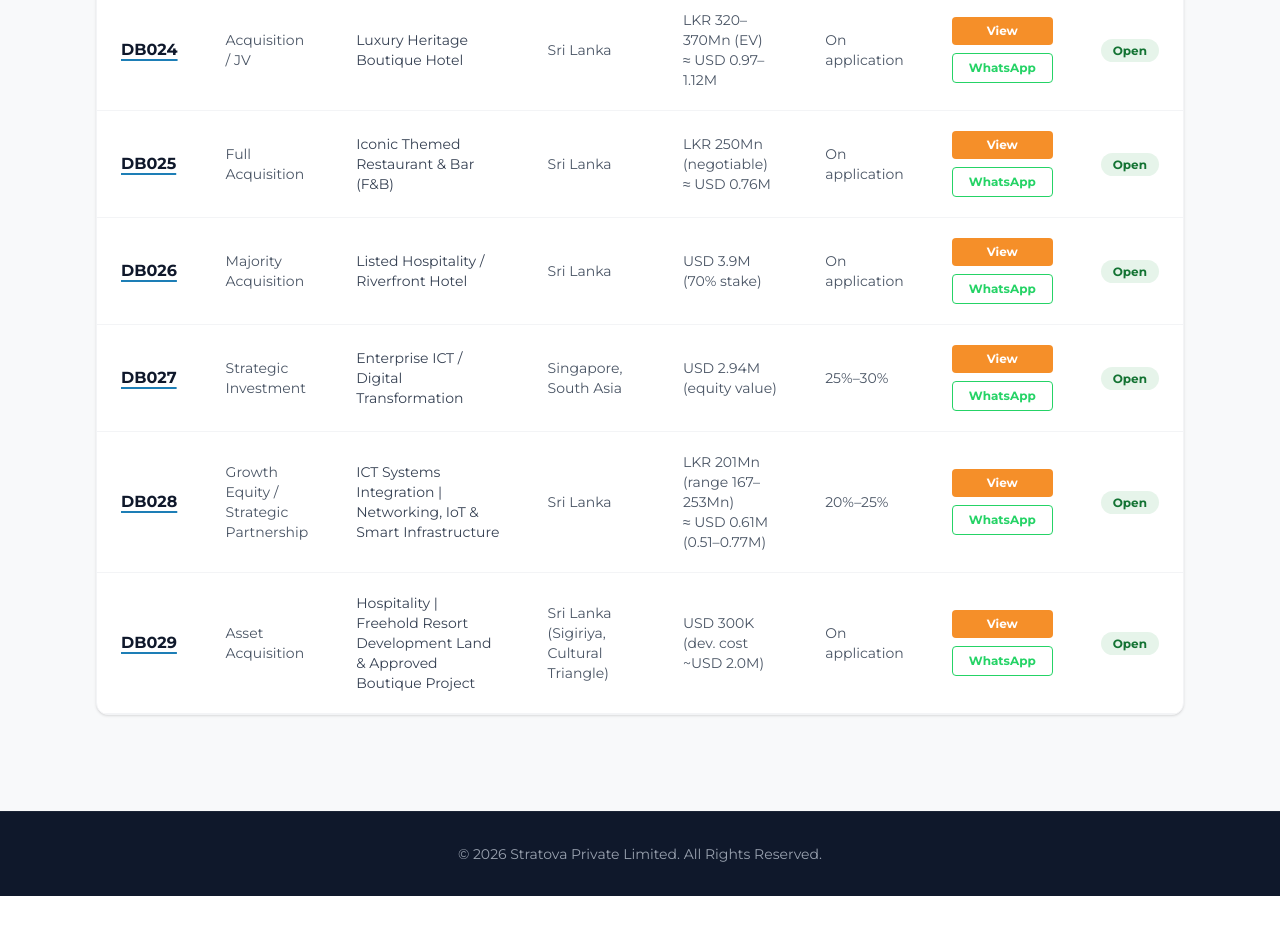
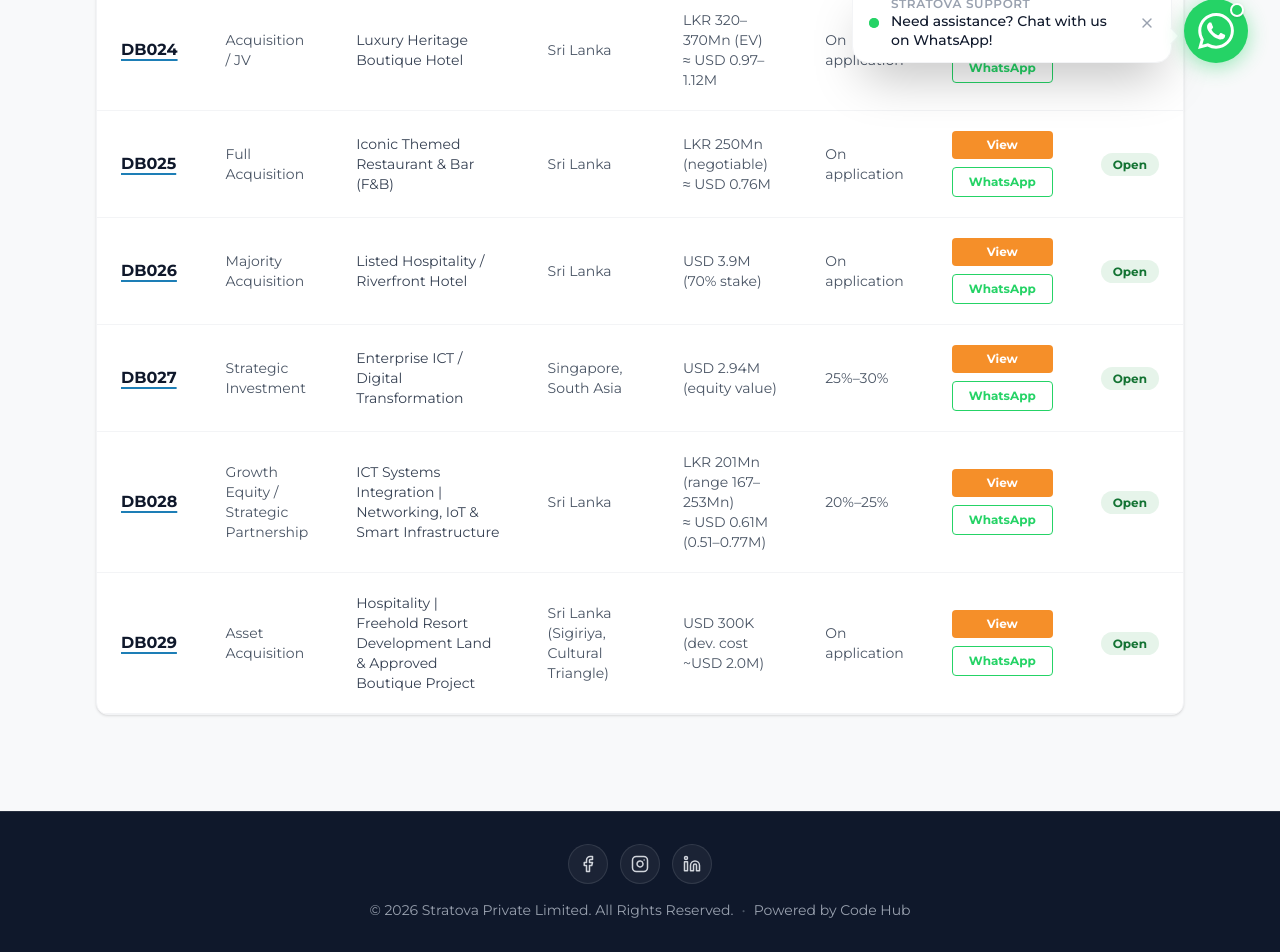
Before and after one commit to ChaminduYasintha/stratova, a React (Vite) app: page /investments in a window 1280 px wide. Shown: the part 705-1657 px from the top of the page. Before the commit the page ends 1601 px from the top, so only its background shows below. Built offline with nearby package versions, Linux system fonts and the light colour scheme.

Commit message:
feat: add layout, footer, WhatsApp integration, and investment opportunities components

```diff
--- /dev/null
+++ b/src/components/FloatingWhatsApp.tsx
@@ -0,0 +1,130 @@
+import React, { useState, useEffect } from 'react';
+import { motion, AnimatePresence } from 'motion/react';
+import { X } from 'lucide-react';
+
+interface FloatingWhatsAppProps {
+  phoneNumber?: string;
+  defaultMessage?: string;
+}
+
+export const FloatingWhatsApp: React.FC<FloatingWhatsAppProps> = ({
+  phoneNumber = '94776110005',
+  defaultMessage = 'Hello Stratova, I would like to inquire about your services.',
+}) => {
+  const [showTooltip, setShowTooltip] = useState(false);
+  const [hasDismissed, setHasDismissed] = useState(false);
+
+  // Automatically show greeting badge after a short delay on desktop
+  useEffect(() => {
+    const timer = setTimeout(() => {
+      if (!hasDismissed) {
+        setShowTooltip(true);
+      }
+    }, 2500);
+
+    return () => clearTimeout(timer);
+  }, [hasDismissed]);
+
+  const handleDismiss = (e: React.MouseEvent) => {
+    e.preventDefault();
+    e.stopPropagation();
+    setShowTooltip(false);
+    setHasDismissed(true);
+  };
+
+  const whatsappUrl = `https://wa.me/${phoneNumber}?text=${encodeURIComponent(defaultMessage)}`;
+
+  return (
+    <aside
+      aria-label="WhatsApp Contact Support"
+      className="fixed bottom-6 right-6 md:bottom-8 md:right-8 z-[999] flex items-end gap-3 select-none"
+    >
+      {/* Greeting Bubble / Tooltip */}
+      <AnimatePresence>
+        {showTooltip && (
+          <motion.div
+            initial={{ opacity: 0, y: 10, scale: 0.95 }}
+            animate={{ opacity: 1, y: 0, scale: 1 }}
+            exit={{ opacity: 0, y: 10, scale: 0.95 }}
+            transition={{ duration: 0.25 }}
+            className="hidden sm:flex items-center gap-3 bg-white text-stratova-dark px-4 py-3 rounded-2xl shadow-2xl border border-gray-100 max-w-xs relative group cursor-pointer"
+            onClick={() => window.open(whatsappUrl, '_blank', 'noopener,noreferrer')}
+          >
+            {/* Pulsing online indicator */}
+            <div className="relative flex shrink-0">
+              <span className="w-2.5 h-2.5 rounded-full bg-[#25D366]"></span>
+              <span className="w-2.5 h-2.5 rounded-full bg-[#25D366] absolute inset-0 animate-ping opacity-75"></span>
+            </div>
+
+            <div className="flex flex-col text-left">
+              <span className="text-xs font-semibold text-gray-400 uppercase tracking-wider">
+                Stratova Support
+              </span>
+              <span className="text-sm font-medium text-stratova-dark leading-snug">
+                Need assistance? Chat with us on WhatsApp!
+              </span>
+            </div>
+
+            {/* Close / Dismiss button */}
+            <button
+              type="button"
+              onClick={handleDismiss}
+              className="text-gray-400 hover:text-gray-600 transition-colors p-1 rounded-full hover:bg-gray-100 -mr-1"
+              aria-label="Close message"
+            >
+              <X size={16} />
+            </button>
+
+            {/* Bubble Tail Pointing Right */}
+            <div className="absolute right-[-6px] bottom-5 w-3 h-3 bg-white rotate-45 border-t border-r border-gray-100 pointer-events-none"></div>
+          </motion.div>
+        )}
+      </AnimatePresence>
+
+      {/* Floating Action Button */}
+      <motion.div
+        initial={{ scale: 0, opacity: 0 }}
+        animate={{ scale: 1, opacity: 1 }}
+        transition={{ type: 'spring', stiffness: 260, damping: 20, delay: 0.5 }}
+        className="relative group"
+      >
+        {/* Radar Pulse Effect */}
+        <span className="absolute inset-0 rounded-full bg-[#25D366] opacity-30 animate-ping pointer-events-none" />
+
+        {/* WhatsApp Button */}
+        <a
+          href={whatsappUrl}
+          target="_blank"
+          rel="noopener noreferrer"
+          aria-label="Chat with Stratova on WhatsApp"
+          className="relative flex items-center justify-center w-14 h-14 md:w-16 md:h-16 rounded-full bg-[#25D366] hover:bg-[#20bd5a] text-white shadow-[0_4px_20px_rgba(37,211,102,0.45)] hover:shadow-[0_8px_30px_rgba(37,211,102,0.65)] transform hover:scale-110 active:scale-95 transition-all duration-300 focus:outline-none focus:ring-4 focus:ring-[#25D366]/40"
+          onMouseEnter={() => !hasDismissed && setShowTooltip(true)}
+        >
+          {/* Official WhatsApp SVG Logo */}
+          <svg
+            className="w-8 h-8 md:w-9 md:h-9 fill-current"
+            viewBox="0 0 24 24"
+            aria-hidden="true"
+          >
+            <path d="M17.472 14.382c-.297-.149-1.758-.867-2.03-.967-.273-.099-.471-.148-.67.15-.197.297-.767.966-.94 1.164-.173.199-.347.223-.644.075-.297-.15-1.255-.463-2.39-1.475-.883-.788-1.48-1.761-1.653-2.059-.173-.297-.018-.458.13-.606.134-.133.298-.347.446-.52.149-.174.198-.298.298-.497.099-.198.05-.371-.025-.52-.075-.149-.669-1.612-.916-2.207-.242-.579-.487-.5-.669-.51-.173-.008-.371-.01-.57-.01-.198 0-.52.074-.792.372-.272.297-1.04 1.016-1.04 2.479 0 1.462 1.065 2.875 1.213 3.074.149.198 2.096 3.2 5.077 4.487.709.306 1.262.489 1.694.625.712.227 1.36.195 1.871.118.571-.085 1.758-.719 2.006-1.413.248-.694.248-1.289.173-1.413-.074-.124-.272-.198-.57-.347m-5.421 7.403h-.004a9.87 9.87 0 01-5.031-1.378l-.361-.214-3.741.982.998-3.648-.235-.374a9.86 9.86 0 01-1.51-5.26c.001-5.45 4.436-9.884 9.888-9.884 2.64 0 5.122 1.03 6.988 2.898a9.825 9.825 0 012.893 6.994c-.003 5.45-4.437 9.885-9.885 9.885m8.413-18.297A11.815 11.815 0 0012.05 0C5.495 0 .16 5.335.157 11.892c0 2.096.547 4.142 1.588 5.945L.057 24l6.305-1.654a11.882 11.882 0 005.683 1.448h.005c6.554 0 11.89-5.335 11.893-11.893a11.821 11.821 0 00-3.48-8.413z" />
+          </svg>
+
+          {/* Online status green dot */}
+          <span className="absolute top-1 right-1 w-3.5 h-3.5 bg-white rounded-full flex items-center justify-center shadow">
+            <span className="w-2.5 h-2.5 rounded-full bg-[#25D366]"></span>
+          </span>
+        </a>
+
+        {/* Desktop Quick Tooltip on Hover when bubble isn't shown */}
+        {!showTooltip && (
+          <div className="absolute right-full mr-3 top-1/2 -translate-y-1/2 hidden md:group-hover:flex items-center pointer-events-none opacity-0 group-hover:opacity-100 transition-opacity duration-200">
+            <div className="bg-stratova-dark text-white text-xs font-semibold px-3 py-1.5 rounded-lg whitespace-nowrap shadow-xl">
+              Chat on WhatsApp
+            </div>
+            <div className="w-2 h-2 bg-stratova-dark rotate-45 -ml-1"></div>
+          </div>
+        )}
+      </motion.div>
+    </aside>
+  );
+};
--- a/src/components/Footer.tsx
+++ b/src/components/Footer.tsx
@@ -1,12 +1,66 @@
 import React from 'react';
+import { Facebook, Instagram, Linkedin } from 'lucide-react';
 
 export const Footer = () => {
+  const socialLinks = [
+    {
+      name: 'Facebook',
+      href: 'https://www.facebook.com',
+      icon: Facebook,
+      hoverClass: 'hover:bg-[#1877F2] hover:border-[#1877F2]',
+    },
+    {
+      name: 'Instagram',
+      href: 'https://www.instagram.com',
+      icon: Instagram,
+      hoverClass: 'hover:bg-gradient-to-tr hover:from-[#f09433] hover:via-[#dc2743] hover:to-[#bc1888] hover:border-[#dc2743]',
+    },
+    {
+      name: 'LinkedIn',
+      href: 'https://www.linkedin.com',
+      icon: Linkedin,
+      hoverClass: 'hover:bg-[#0A66C2] hover:border-[#0A66C2]',
+    },
+  ];
+
   return (
-    <footer className="bg-stratova-dark text-white py-8 border-t border-white/5">
-      <div className="container mx-auto px-8 md:px-16 text-center">
-        <p className="text-gray-400 text-sm">
-          © 2026 Stratova Private Limited. All Rights Reserved.
-        </p>
+    <footer className="bg-stratova-dark text-white py-8 border-t border-white/10">
+      <div className="container mx-auto px-8 md:px-16 flex flex-col items-center justify-center gap-4 text-center">
+        {/* Social Media Icons */}
+        <div className="flex items-center justify-center gap-3">
+          {socialLinks.map((item) => {
+            const Icon = item.icon;
+            return (
+              <a
+                key={item.name}
+                href={item.href}
+                target="_blank"
+                rel="noopener noreferrer"
+                aria-label={`Visit Stratova on ${item.name}`}
+                className={`w-10 h-10 rounded-full bg-white/5 border border-white/10 flex items-center justify-center text-gray-300 hover:text-white transition-all duration-300 transform hover:scale-110 hover:shadow-lg ${item.hoverClass}`}
+              >
+                <Icon size={18} />
+              </a>
+            );
+          })}
+        </div>
+
+        {/* Copyright & Powered by Code Hub */}
+        <div className="text-gray-400 text-sm flex flex-col sm:flex-row items-center justify-center gap-1 sm:gap-2">
+          <span>© {new Date().getFullYear()} Stratova Private Limited. All Rights Reserved.</span>
+          <span className="hidden sm:inline text-gray-600">•</span>
+          <span>
+            Powered by{' '}
+            <a
+              href="https://codehub.lk/"
+              target="_blank"
+              rel="noopener noreferrer"
+              className="text-gray-400 hover:text-gray-300 transition-colors"
+            >
+              Code Hub
+            </a>
+          </span>
+        </div>
       </div>
     </footer>
   );
--- a/src/components/Layout.tsx
+++ b/src/components/Layout.tsx
@@ -2,6 +2,14 @@
 import { Outlet, Link, useLocation } from 'react-router-dom';
 import { Menu, X, ChevronDown } from 'lucide-react';
 import { Footer } from './Footer';
+import { FloatingWhatsApp } from './FloatingWhatsApp';
+
+interface NavItem {
+  name: string;
+  href: string;
+  isRouterLink?: boolean;
+  subItems?: { name: string; href: string }[];
+}
 
 export const Layout = () => {
   const [isMenuOpen, setIsMenuOpen] = useState(false);
@@ -19,7 +27,7 @@
 
   const isHome = location.pathname === '/';
 
-  const navItems = [
+  const navItems: NavItem[] = [
     { name: 'Home', href: isHome ? '#' : '/#' },
     {
       name: 'About',
@@ -39,7 +47,7 @@
         { name: 'Support Services', href: isHome ? '#support-services' : '/#support-services' }
       ]
     },
-    { name: 'Investment offers', href: '/investments', isRouterLink: true },
+    // { name: 'Investment offers', href: '/investments', isRouterLink: true },
     { name: 'Leadership', href: isHome ? '#leadership' : '/#leadership' },
     { name: 'Contact', href: isHome ? '#contact' : '/#contact' },
   ];
@@ -157,6 +165,7 @@
       </main>
 
       <Footer />
+      <FloatingWhatsApp />
     </div>
   );
 };
--- a/src/pages/InvestmentOpportunities.tsx
+++ b/src/pages/InvestmentOpportunities.tsx
@@ -203,9 +203,14 @@
                         <button className="bg-[#f58f29] hover:bg-[#e07b1a] text-white text-xs font-bold py-1.5 px-4 rounded transition-colors w-full">
                           View
                         </button>
-                        <button className="bg-white border border-[#25D366] text-[#25D366] hover:bg-[#f0fbf4] text-xs font-bold py-1.5 px-4 rounded transition-colors w-full">
+                        <a
+                          href={`https://wa.me/94776110005?text=${encodeURIComponent(`Hello Stratova, I am interested in Opportunity ${opp.id}: ${opp.sector} (${opp.location}).`)}`}
+                          target="_blank"
+                          rel="noopener noreferrer"
+                          className="bg-white border border-[#25D366] text-[#25D366] hover:bg-[#25D366] hover:text-white text-xs font-bold py-1.5 px-4 rounded transition-colors w-full text-center block"
+                        >
                           WhatsApp
-                        </button>
+                        </a>
                       </div>
                     </td>
                     <td className="py-5 px-6 text-center">
```
